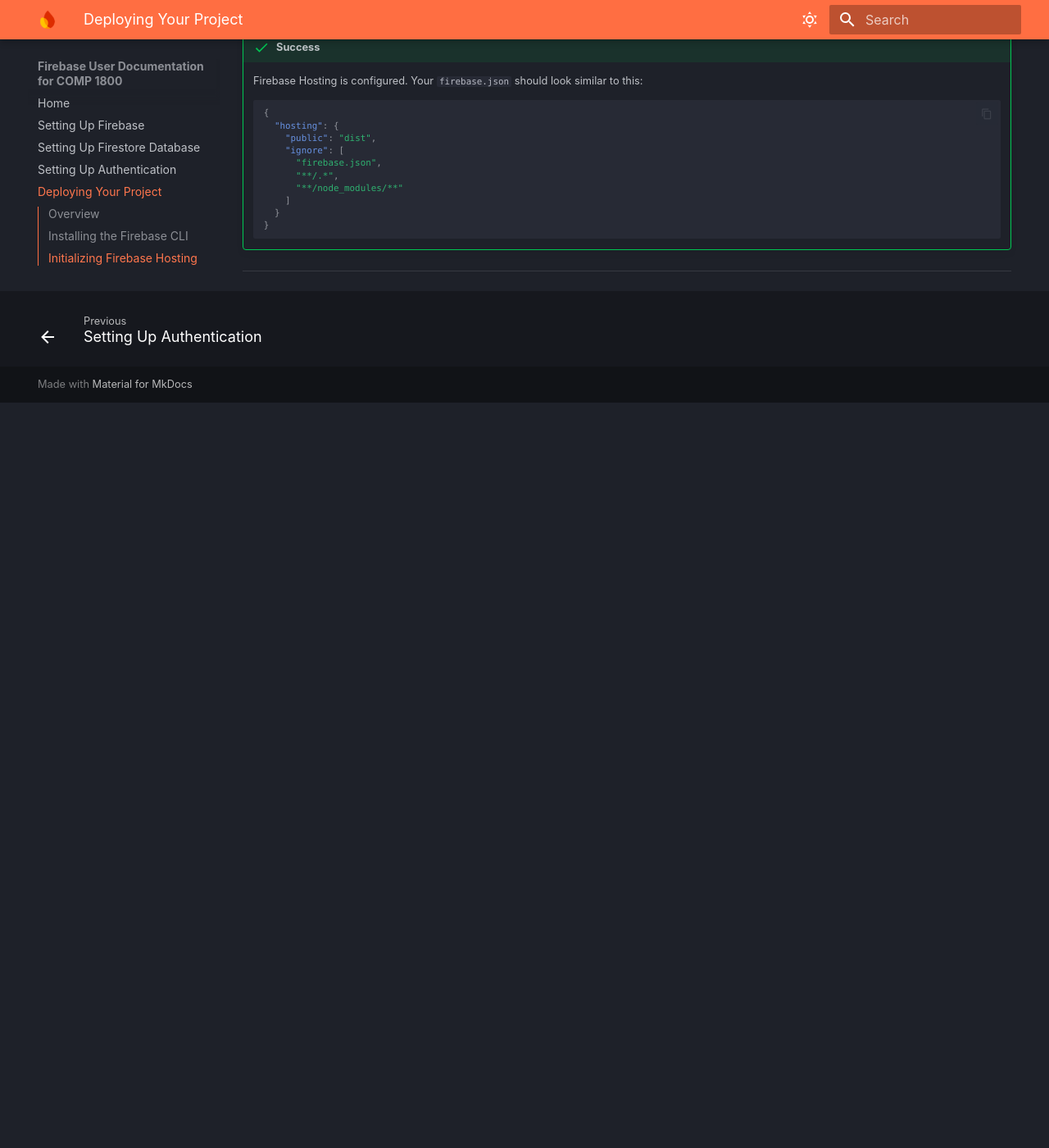
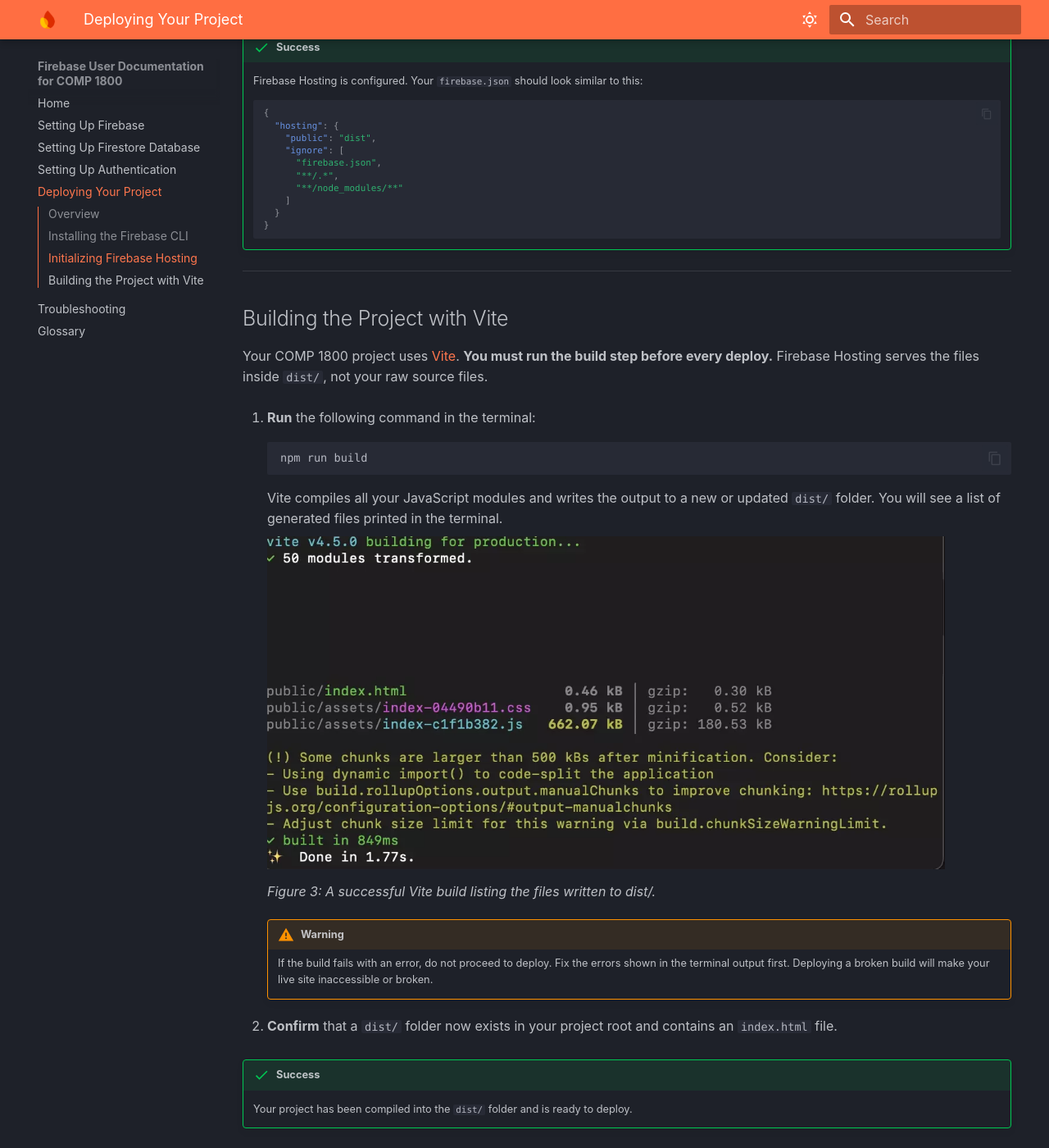
Before and after one commit to jameeel01/MKDOCS, an MkDocs documentation site: the page built from docs/task4_deploy.md, in a window 1280 px wide and 1400 px high, scrolled down 2595 px. Shown: the whole window at 82% size. Built offline with MkDocs 1.6.1 and Material for MkDocs 9.7.7, drawn with Linux system fonts in a browser that asks for light colours; some web fonts are replaced; before the commit the page ends 3086 px from its top, so only the background shows below that.

Commit message:
Add instructions to build the project using VITE environment

````diff
--- a/docs/task4_deploy.md
+++ b/docs/task4_deploy.md
@@ -101,3 +101,29 @@
     ```
 
 ---
+
+## Building the Project with Vite
+
+Your COMP 1800 project uses [Vite](https://vitejs.dev/). **You must run the build step before every deploy.** Firebase Hosting serves the files inside `dist/`, not your raw source files.
+
+1. **Run** the following command in the terminal:
+
+    ```bash
+    npm run build
+    ```
+
+    Vite compiles all your JavaScript modules and writes the output to a new or updated `dist/` folder. You will see a list of generated files printed in the terminal.
+
+    ![Terminal showing Vite build output with file list](assets/firebase_deployment_2.png "Vite build output")
+
+    *Figure 3: A successful Vite build listing the files written to dist/.*
+
+    !!! warning
+        If the build fails with an error, do not proceed to deploy. Fix the errors shown in the terminal output first. Deploying a broken build will make your live site inaccessible or broken.
+
+2. **Confirm** that a `dist/` folder now exists in your project root and contains an `index.html` file.
+
+!!! success
+    Your project has been compiled into the `dist/` folder and is ready to deploy.
+
+---
````
Also changed, not shown: docs/assets/firebase_deployment_2.png (added).
